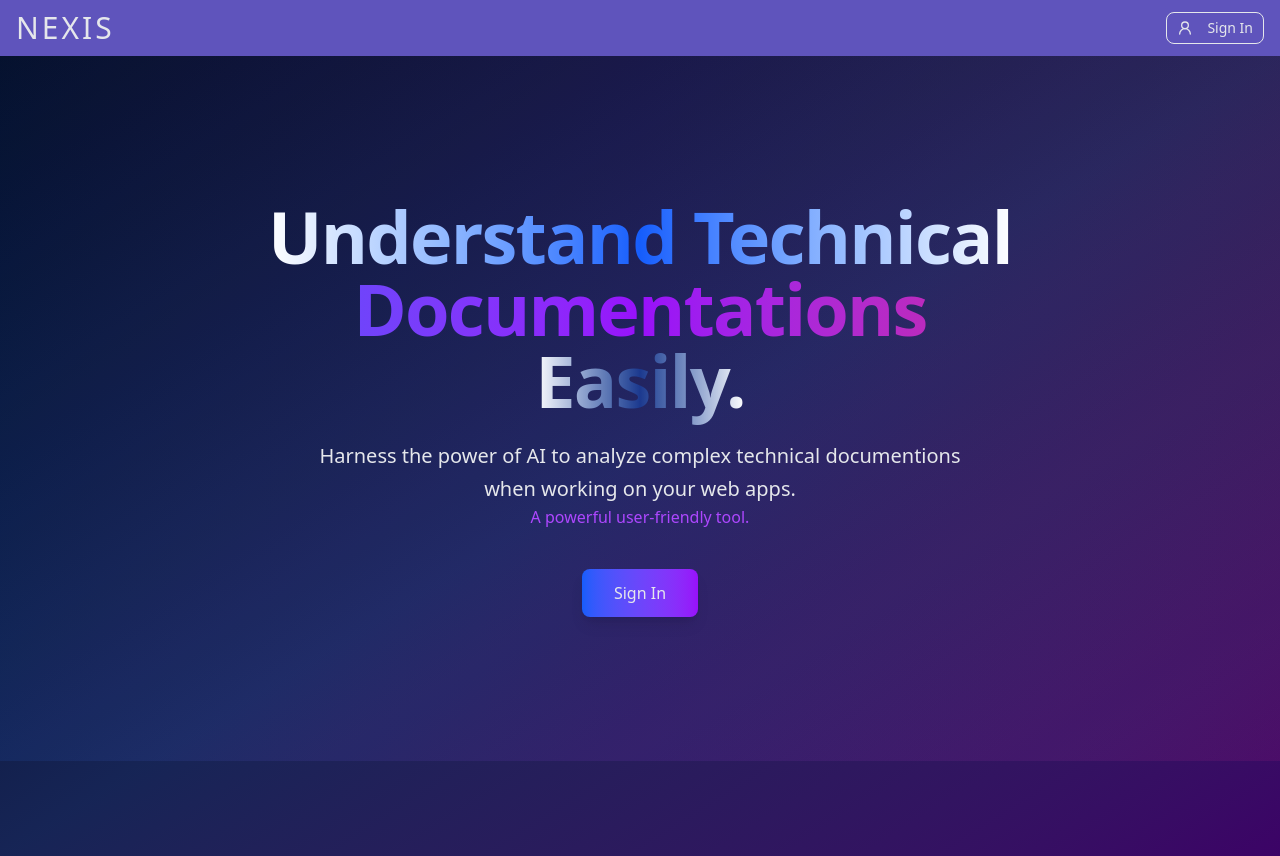
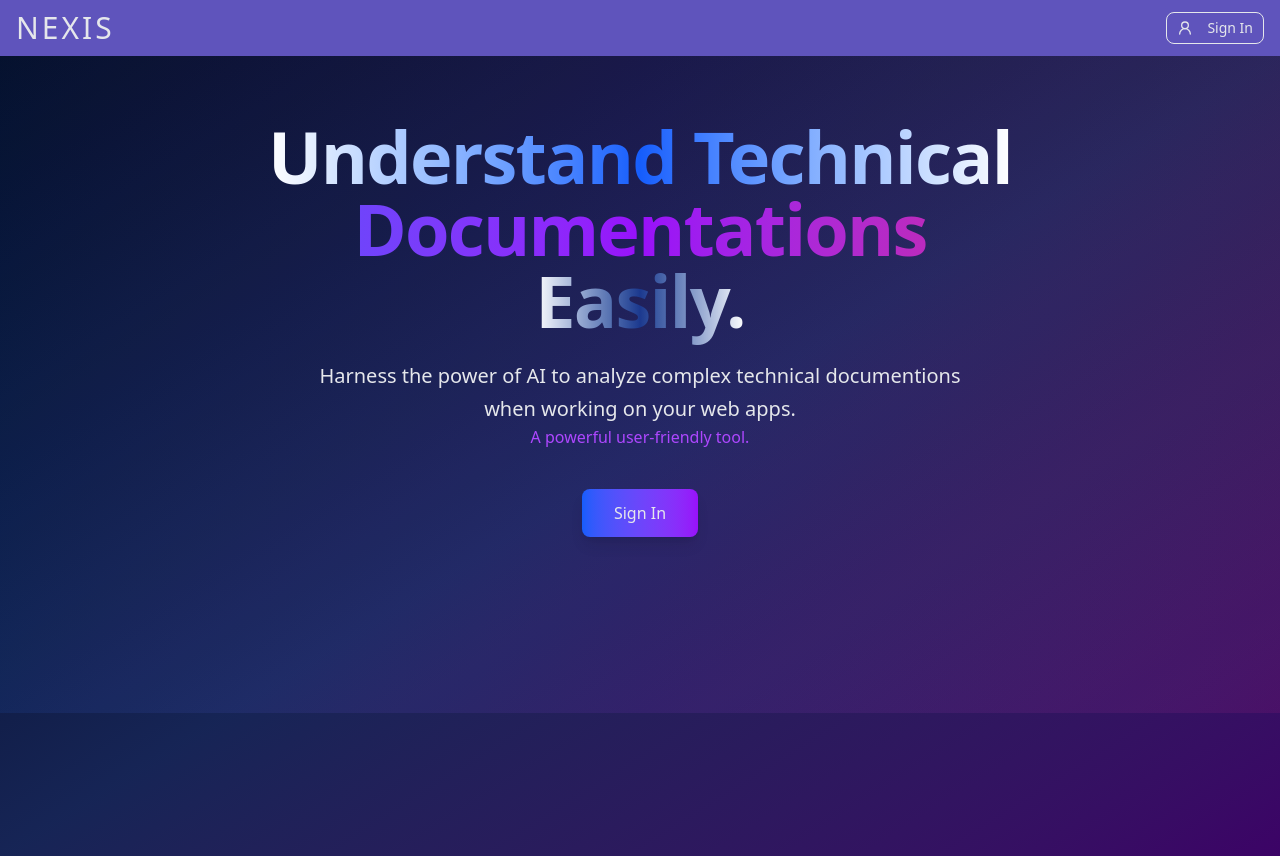
Before and after one commit to shando-howell/nexis, a Next.js app: page / in a window 1280 px wide. Built offline with nearby package versions, Linux system fonts and the light colour scheme; no server answers.

Commit message:
Worked on UI

```diff
--- a/app/chat/page.tsx
+++ b/app/chat/page.tsx
@@ -29,7 +29,7 @@ export default function Chat() {
             {/* Answers */}
             <section className="flex-1 overflow-y-auto p-2 md:p-0">
                 <div className="flex items-center justify-center">
-                    {isLoading && <Loader2 className="size-10 animate-spin text-muted-foreground"/>}
+                    {isLoading && <div className="animate-pulse text-2xl">Loading response...</div>}
                 </div>
                 <div className="p-2 text-2xl">
                     <AIResponse content={answer} />
--- a/app/page.tsx
+++ b/app/page.tsx
@@ -14,7 +14,7 @@ export default async function Home() {
         <div className="absolute inset-0 bg-linear-to-r from-blue-500/10 via-purple-500/10 to-pink-500/10"/>
         <div className="absolute inset-0 bg-[radial-gradient(ellipse_at_top, rgba(120,119,198,0.3),transparent_50%)]"/>
 
-        <div className="relative mx-auto max-w-7xl px-4 py-36 sm:px-6 lg:px-8 mb-32 md:mb-24 lg:mb-0">
+        <div className="relative mx-auto max-w-7xl px-4 py-16 sm:px-6 lg:px-8 mb-44 md:mb-36 lg:mb-28">
           <div className="text-center">
             <h1 className="text-4xl font-bold tracking-tight sm:text-6xl lg:text-7xl">
               <span className="bg-linear-to-r from-white via-blue-600 to-white bg-clip-text text-transparent">
```
